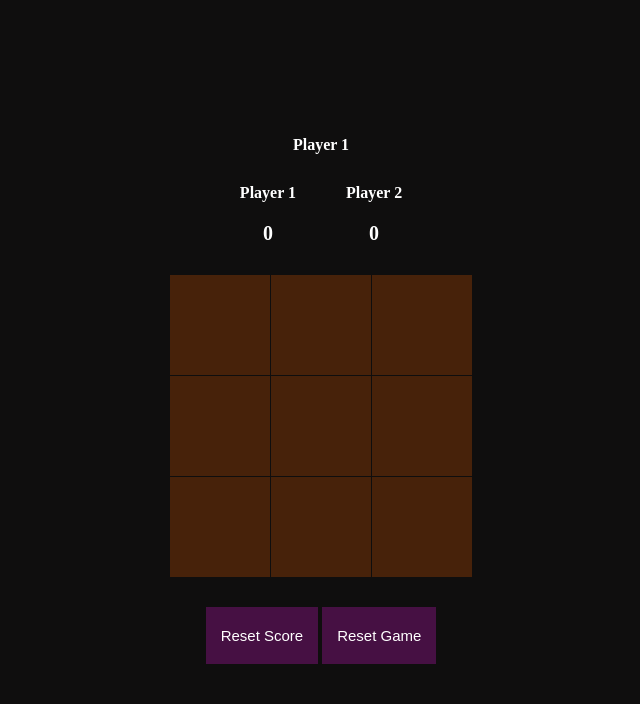
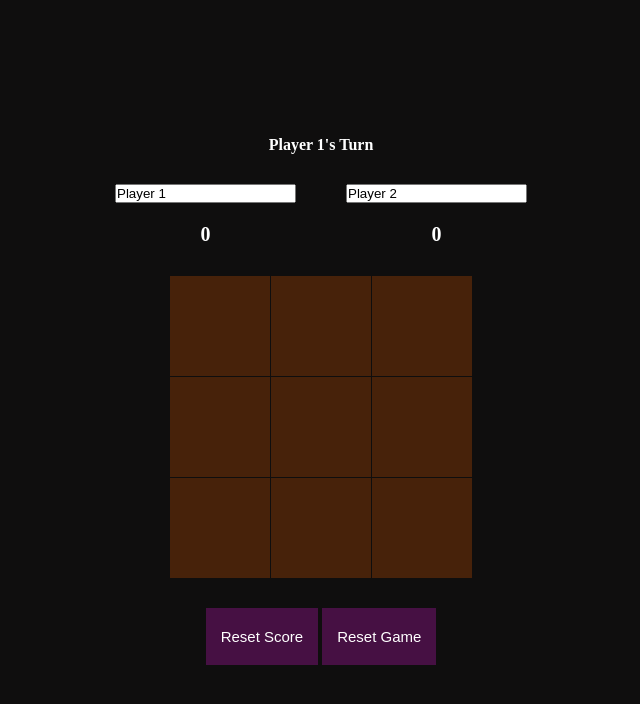
Before and after one commit to vbv-nyk/tictactoe, a plain HTML site: page index.html in a window 1280 px wide. Shown: the whole page, without its empty margins (319-959 px from the left). Drawn offline with Linux system fonts and the light colour scheme.

Commit message:
Update player label -> Input

```diff
--- a/index.html
+++ b/index.html
@@ -12,12 +12,12 @@
     <div class="display-info">Player 1</div>
     <div class="players-container">
         <div class="player">
-            <div class="name player-1">Player 1</div>
-            <div class="score">0</div>
+            <input type="text" class="name player-1" value="Player 1">
+            <div class="score player-1-score">0</div>
         </div>
         <div class="player">
-            <div class="name player-2">Player 2</div>
-            <div class="score">0</div>
+            <input type="text" class="name player-2" value = "Player 2">
+            <div class="score player-2-score">0</div>
         </div>
     </div>
     <div class="board-container">
@@ -32,8 +32,8 @@
         <div class="board-item" data-item="9"></div>
     </div>
     <div class="options-container">
-        <button>Reset Score</button>
-        <button>Reset Game</button>
+        <button class="reset-score">Reset Score</button>
+        <button class="reset-game">Reset Game</button>
     </div>
 </body>
 </html>
```
